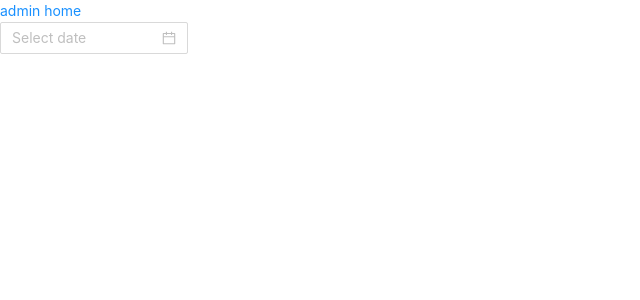
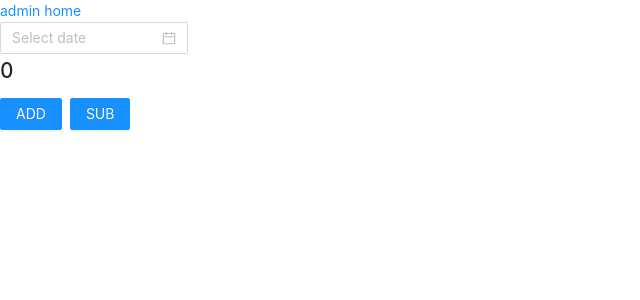
Before and after one commit to lzxjack/my-react, a React app: page /home in a window 1280 px wide. Shown: the top 300 px of the page, without its empty margins (0-640 px from the left). Built offline with nearby package versions, Linux system fonts and the light colour scheme.

Commit message:
feat: add redux

```diff
--- a/package.json
+++ b/package.json
@@ -16,6 +16,7 @@
     "@babel/runtime-corejs3": "7.17.2",
     "@commitlint/cli": "16.2.1",
     "@commitlint/config-conventional": "16.2.1",
+    "@redux-devtools/extension": "^3.2.2",
     "@types/react": "17.0.39",
     "@types/react-dom": "17.0.11",
     "@types/webpack-env": "1.16.3",
@@ -46,7 +47,9 @@
     "postcss-preset-env": "7.4.1",
     "react": "17.0.2",
     "react-dom": "17.0.2",
+    "react-redux": "^7.2.6",
     "react-router-dom": "6.2.2",
+    "redux": "^4.1.2",
     "sass-loader": "12.6.0",
     "style-loader": "3.3.1",
     "typescript": "4.6.2",
--- a/src/index.tsx
+++ b/src/index.tsx
@@ -1,6 +1,8 @@
 import React from 'react';
 import ReactDOM from 'react-dom';
 import { BrowserRouter } from 'react-router-dom';
+import { Provider } from 'react-redux';
+import store from '@/redux/store';
 import App from './App';
 
 if (module && module.hot) {
@@ -8,8 +10,10 @@ if (module && module.hot) {
 }
 
 ReactDOM.render(
-  <BrowserRouter>
-    <App />
-  </BrowserRouter>,
+  <Provider store={store}>
+    <BrowserRouter>
+      <App />
+    </BrowserRouter>
+  </Provider>,
   document.getElementById('root')
 );
--- a/src/pages/Home/index.tsx
+++ b/src/pages/Home/index.tsx
@@ -1,10 +1,47 @@
 import React from 'react';
-import { DatePicker } from 'antd';
+import { DatePicker, Button, Space } from 'antd';
 import { useTitle } from 'ahooks';
+import { connect } from 'react-redux';
+import { setCount } from '@/redux/actions';
+import { storeState } from '@/redux/interface';
 
-const Home: React.FC = () => {
+interface Props {
+  count?: number;
+  setCount?: Function;
+}
+
+const Home: React.FC<Props> = ({ count, setCount }) => {
   useTitle('Home');
-  return <DatePicker />;
+
+  const add = () => {
+    setCount && setCount(count! + 1);
+  };
+
+  const sub = () => {
+    setCount && setCount(count! - 1);
+  };
+
+  return (
+    <div>
+      <DatePicker />
+      <div>
+        <h2>{count}</h2>
+        <Space>
+          <Button type='primary' onClick={add}>
+            ADD
+          </Button>
+          <Button type='primary' onClick={sub}>
+            SUB
+          </Button>
+        </Space>
+      </div>
+    </div>
+  );
 };
 
-export default Home;
+export default connect(
+  (state: storeState) => ({
+    count: state.count,
+  }),
+  { setCount }
+)(Home);
--- /dev/null
+++ b/src/redux/actions.ts
@@ -0,0 +1,6 @@
+import { SET_COUNT } from './constant';
+
+export const setCount = (data: number) => ({
+  type: SET_COUNT,
+  data,
+});
--- /dev/null
+++ b/src/redux/constant.ts
@@ -0,0 +1 @@
+export const SET_COUNT: string = 'setCount';
--- /dev/null
+++ b/src/redux/interface.ts
@@ -0,0 +1,3 @@
+export interface storeState {
+  count: number;
+}
--- /dev/null
+++ b/src/redux/reducers/count.ts
@@ -0,0 +1,20 @@
+import { SET_COUNT } from '../constant';
+
+type Action = {
+  type: string;
+  data: number;
+};
+
+const initState: number = 0;
+
+export default function addReducer(preState: number = initState, action: Action): number {
+  const { type, data } = action;
+  switch (type) {
+    case SET_COUNT: {
+      return data;
+    }
+    default: {
+      return preState;
+    }
+  }
+}
--- /dev/null
+++ b/src/redux/reducers/index.ts
@@ -0,0 +1,7 @@
+import { combineReducers } from 'redux';
+
+import count from './count';
+
+export default combineReducers({
+  count,
+});
--- /dev/null
+++ b/src/redux/store.ts
@@ -0,0 +1,7 @@
+import { createStore } from 'redux';
+import allReducers from './reducers';
+import { composeWithDevTools } from '@redux-devtools/extension';
+
+const enhancers = process.env.NODE_ENV === 'development' ? composeWithDevTools() : undefined;
+
+export default createStore(allReducers, enhancers);
--- a/tsconfig.json
+++ b/tsconfig.json
@@ -28,6 +28,7 @@
     "skipLibCheck": true, // 忽略所有的声明文件（ *.d.ts）的类型检查
     "allowSyntheticDefaultImports": true, // 允许从没有设置默认导出的模块中默认导入
     "noEmit": true // 只想使用tsc的类型检查作为函数时（当其他工具（例如Babel实际编译）时）使用它
+    // "strictNullChecks": false
   },
   "exclude": ["node_modules"]
 }
```
Also changed, not shown: 1 other file (tests, documents, lock files or other folders).
